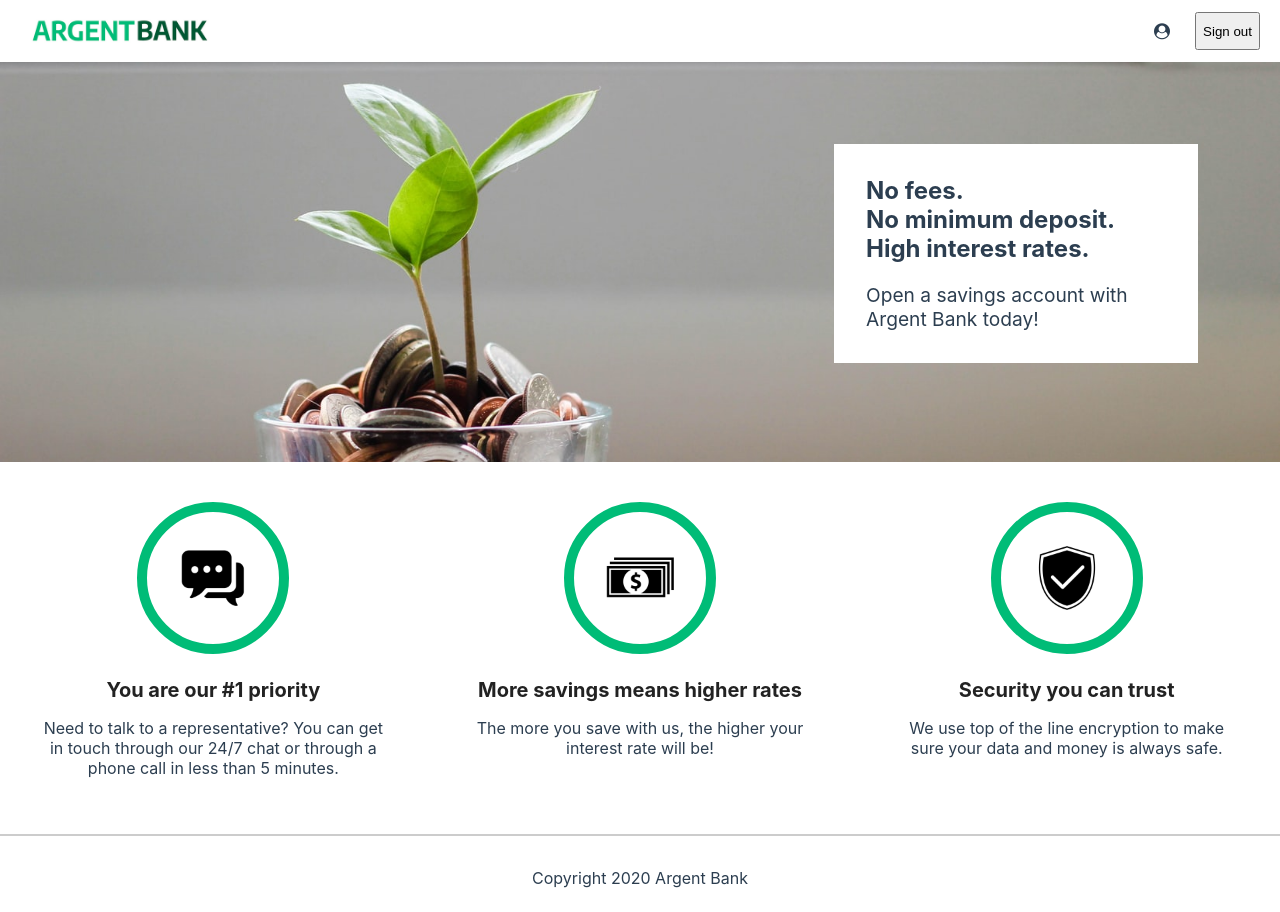
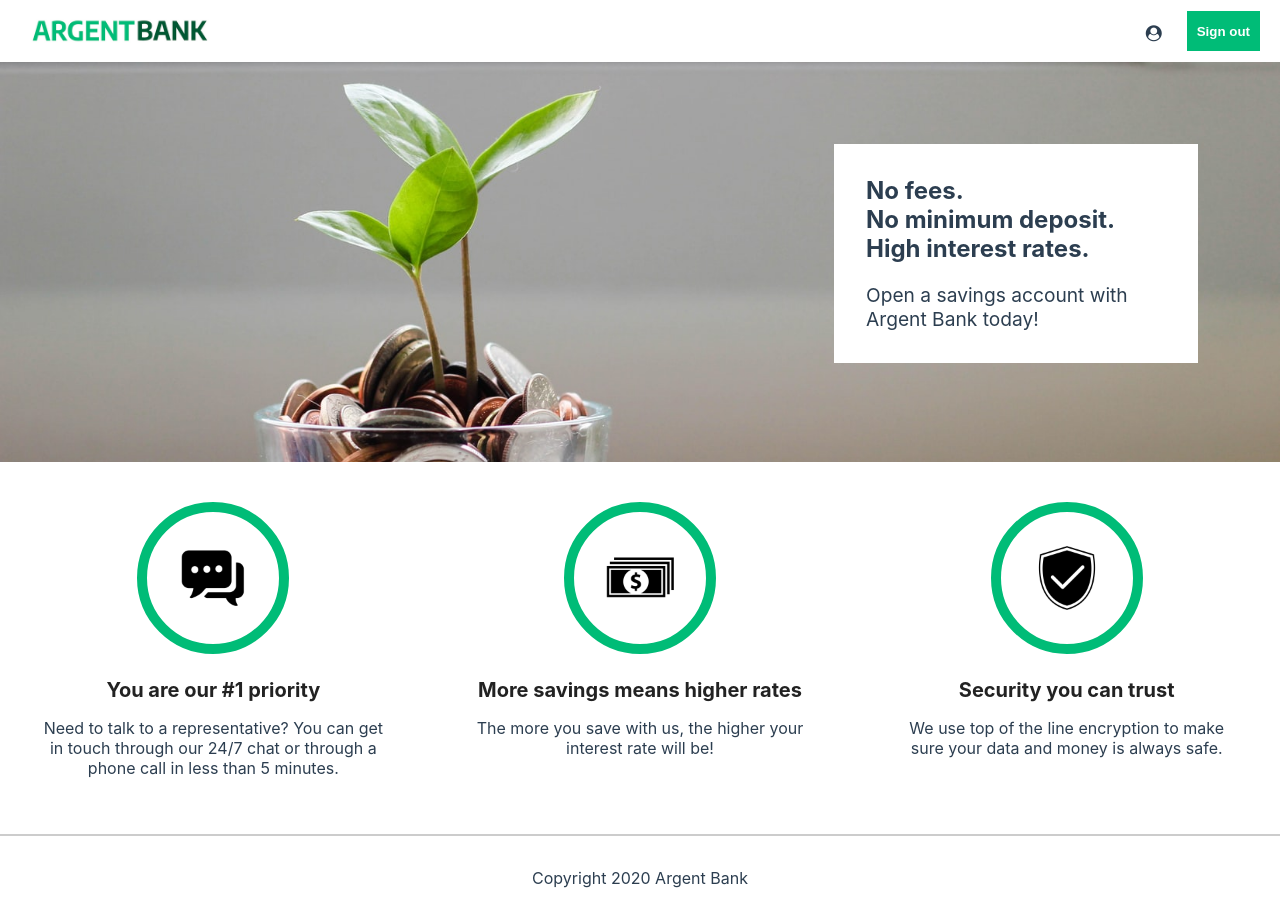
Before and after one commit to jorisbertier/Front-Argent-bank, a React (Create React App) app: page / in a window 1280 px wide. Built offline with nearby package versions, Linux system fonts and the light colour scheme; no server answers; sample sign-in values are in the browser's storage.

Commit message:
css profile page

```diff
--- a/src/App.css
+++ b/src/App.css
@@ -32,10 +32,18 @@ body {
   background-color: #12002b;
 }
 
-/* .bg-dark {
-  background-color: #12002b;
-  height: 500px;
-} */
+.main-nav-title {
+}
+
+.sign-out {
+  background-color: #00bc77;
+  height: 40px;
+  width: auto;
+  color: #fff;
+  border: none;
+  padding: 10px;
+  font-weight: bold;
+}
 
 .sr-only {
   border: 0 !important;
@@ -291,6 +299,7 @@ body {
   background-color: #00bc77;
   color: #fff;
 }
+
 .error-message {
   color: red;
 }
@@ -298,19 +307,28 @@ body {
 .main-nav-item-connected {
   display: flex;
   flex-direction: row;
+  justify-content: center;
+  align-items: center;
   gap: 20px;
 }
+
 .main-nav-item-not-connected {
   display: flex;
   justify-content: center;
   align-items: center;
   gap: 10px;
 }
+
+.circle-connected {
+  margin-bottom: -4px;
+}
+
 .main-nav-info {
   display: flex;
   align-items: center;
   gap: 5px;
 }
+
 @media (min-width: 720px) {
   .account {
     flex-direction: row;
--- a/src/components/NavBar.tsx
+++ b/src/components/NavBar.tsx
@@ -34,10 +34,10 @@ function NavBar() {
         {isConnected ?
         <div className="main-nav-item-connected">
           <div className="main-nav-info">
-            <i className="fa fa-user-circle"></i>
-            <h3>{userData.firstName}</h3>
+            <i className="fa fa-user-circle circle-connected"></i>
+            <h3 className='main-nav-title'>{userData.firstName}</h3>
           </div>
-          <button onClick={() => handleSignOut()}>Sign out</button>
+          <button className='sign-out' onClick={() => handleSignOut()}>Sign out</button>
         </div>
         :
         <div className="main-nav-item-not-connected">
```
